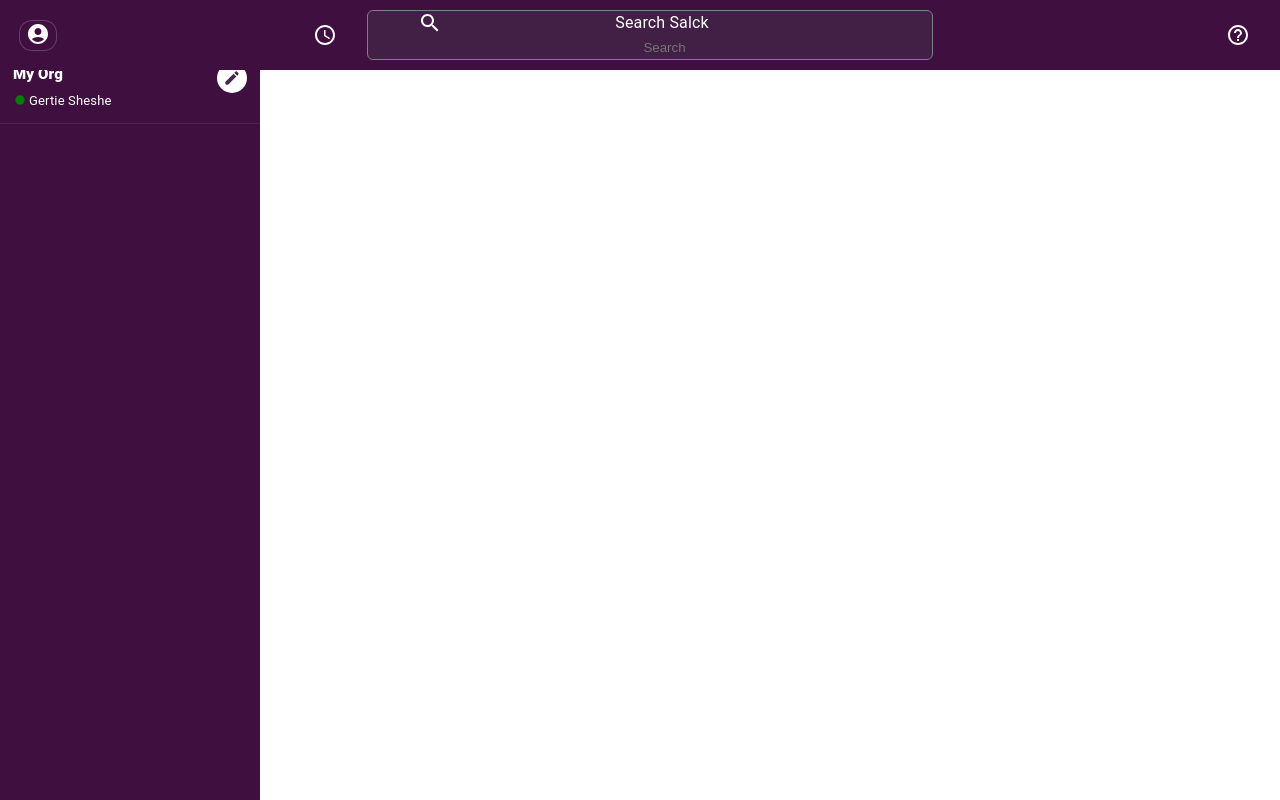
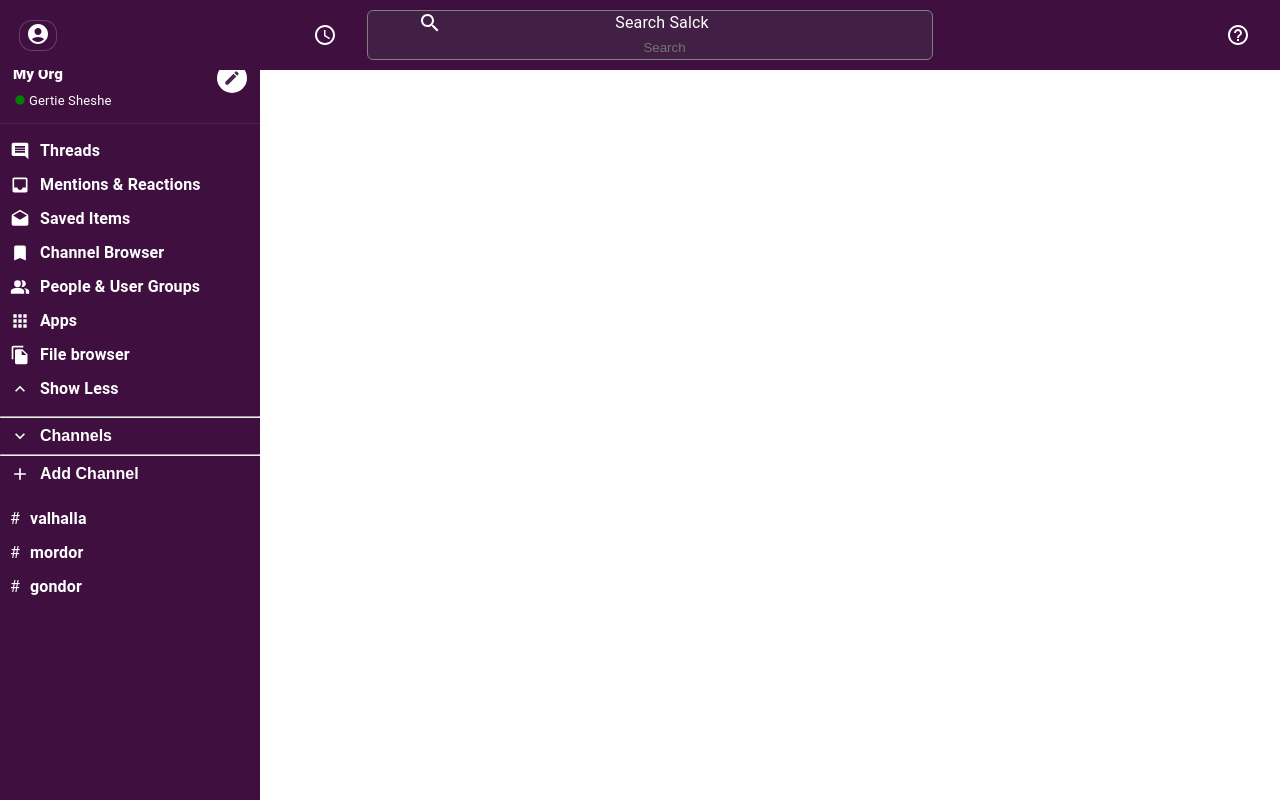
Before and after one commit to gertie-sheshe/slack-clone, a React (Create React App) app: page / in a window 1280 px wide. Built offline with nearby package versions, Linux system fonts and the light colour scheme.

Commit message:
(feat) add sidebar navigation

```diff
--- /dev/null
+++ b/src/components/SidebarListItem/SidebarListItem.js
@@ -0,0 +1,46 @@
+import React from "react";
+import styled from "styled-components";
+
+function SidebarListItem({ Icon, title }) {
+  if (!title) {
+    return null;
+  }
+  return (
+    <SideBarListItemContainer>
+      <ItemLink href="">
+        {Icon ? (
+          <>
+            <Icon fontSize="small" />
+            <p>{title}</p>
+          </>
+        ) : (
+          <>
+            <span>#</span>
+            <p>{title}</p>
+          </>
+        )}
+      </ItemLink>
+    </SideBarListItemContainer>
+  );
+}
+
+export default SidebarListItem;
+
+const SideBarListItemContainer = styled.li`
+  padding: 5px 0px;
+  :hover {
+    opacity: 0.9;
+    background-color: #340e36;
+  }
+`;
+
+const ItemLink = styled.a`
+  text-decoration: none;
+  color: white;
+  display: flex;
+  align-items: center;
+  > p {
+    padding-left: 10px;
+    font-weight: 600;
+  }
+`;
--- /dev/null
+++ b/src/components/SidebarListItem/index.js
@@ -0,0 +1,3 @@
+import SidebarListItem from "./SidebarListItem";
+
+export default SidebarListItem;
--- a/src/layout/SideBar/Sidebar.js
+++ b/src/layout/SideBar/Sidebar.js
@@ -1,6 +1,15 @@
 import React from "react";
-import { FiberManualRecord, Create } from "@mui/icons-material";
+
 import styled from "styled-components";
+import {
+  FiberManualRecord,
+  Create,
+  ExpandMore,
+  Add,
+} from "@mui/icons-material";
+import { navLinks, channelLinks } from "./navData";
+
+import SidebarListItem from "../../components/SidebarListItem";
 
 function Sidebar() {
   return (
@@ -15,6 +24,30 @@
         </SidebarInfo>
         <Create />
       </SidebarHeader>
+      <nav>
+        <SidebarList>
+          {navLinks.map(({ title, icon }) => (
+            <SidebarListItem title={title} Icon={icon} key={title} />
+          ))}
+        </SidebarList>
+      </nav>
+
+      <hr />
+      <ChannelButton>
+        <ExpandMore fontSize="small" />
+        Channels
+      </ChannelButton>
+      <hr />
+      <ChannelButton>
+        <Add fontSize="small" />
+        Add Channel
+      </ChannelButton>
+
+      <SidebarList>
+        {channelLinks.map(({ title }) => (
+          <SidebarListItem key={title} title={title} />
+        ))}
+      </SidebarList>
     </SidebarContainer>
   );
 }
@@ -70,3 +103,27 @@
     margin-right: 2px;
   }
 `;
+
+const SidebarList = styled.ul`
+  padding: 10px;
+  list-style: none;
+`;
+
+const ChannelButton = styled.button`
+  background-color: transparent;
+  padding: 8px 0;
+  margin-left: 10px;
+  display: flex;
+  align-items: center;
+  color: white;
+  font-size: 16px;
+  font-weight: 600;
+  width: 100%;
+  border: none;
+  :hover {
+    cursor: pointer;
+  }
+  > svg {
+    margin-right: 10px;
+  }
+`;
--- /dev/null
+++ b/src/layout/SideBar/navData.js
@@ -0,0 +1,27 @@
+import {
+  InsertComment,
+  Inbox,
+  Drafts,
+  Bookmark,
+  PeopleAlt,
+  Apps,
+  FileCopy,
+  ExpandLess,
+} from "@mui/icons-material";
+
+export const navLinks = [
+  { icon: InsertComment, title: "Threads" },
+  { icon: Inbox, title: "Mentions & Reactions" },
+  { icon: Drafts, title: "Saved Items" },
+  { icon: Bookmark, title: "Channel Browser" },
+  { icon: PeopleAlt, title: "People & User Groups" },
+  { icon: Apps, title: "Apps" },
+  { icon: FileCopy, title: "File browser" },
+  { icon: ExpandLess, title: "Show Less" },
+];
+
+export const channelLinks = [
+  { title: "valhalla" },
+  { title: "mordor" },
+  { title: "gondor" },
+];
```
